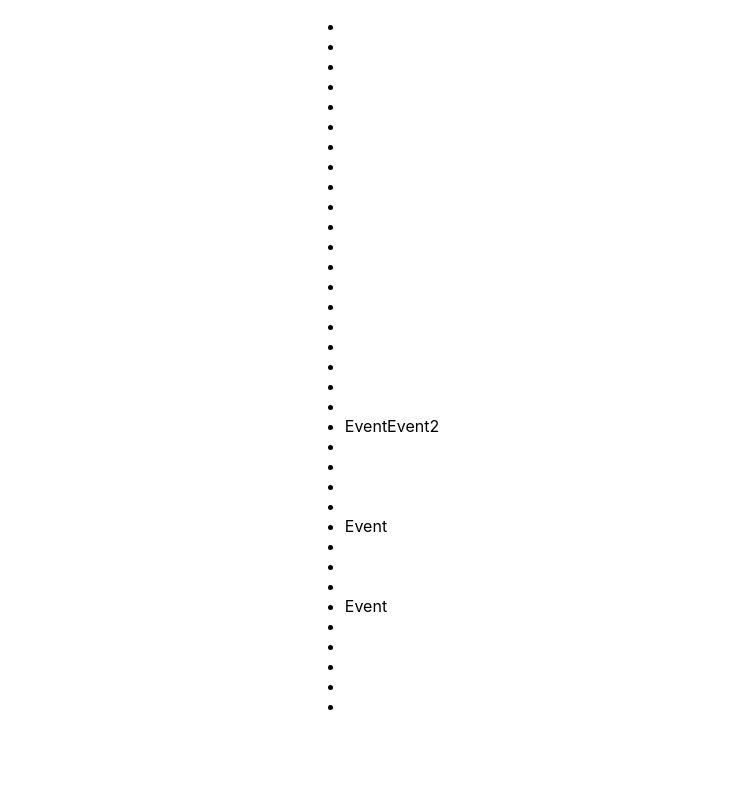
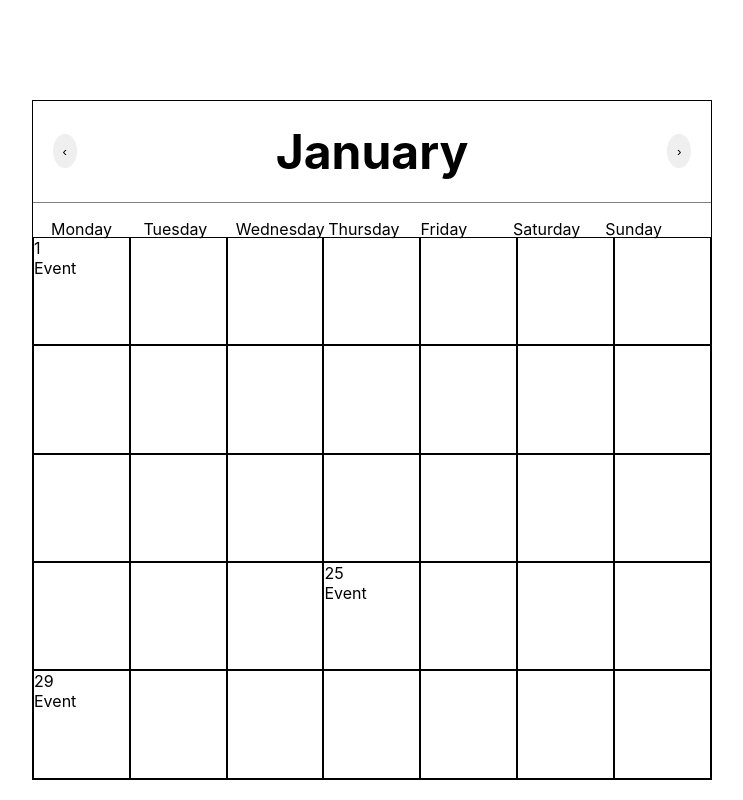
Before and after one commit to kelarcrisp/Calendar, a React (Create React App) app: page / in a window 1280 px wide. Shown: the whole page, without its empty margins (268-1011 px from the left). Built offline with nearby package versions, Linux system fonts and the light colour scheme.

Commit message:
added logic to show events on the correct days

```diff
--- a/src/App.js
+++ b/src/App.js
@@ -3,7 +3,7 @@ import logo from "./logo.svg";
 import "./App.css";
 import Calendar from "./calendar/Calendar";
 import { CalendarContext } from "./context/CalendarContext";
-import CalendarTwo from "./calendar/CalendarTwo";
+import CalendarTwo from "./calendar/CalendarTwo/CalendarTwo";
 function App() {
   return (
     <div className="App">
--- a/src/calendar/Calendar.js
+++ b/src/calendar/Calendar.js
@@ -17,9 +17,9 @@ const Calendar = () => {
   var firstDay = new Date(2019, 0, 1).toString().split(" ")[0];
   console.log(firstDay);
   const holderArray = Array(105).fill([]);
-  holderArray[20] = [{ name: "Event", desc: "event description" }];
-  holderArray[25] = [{ name: "Event", desc: "event description" }];
-  holderArray[29] = [{ name: "Event", desc: "event description" }];
+  holderArray[20] = [{ day: 20, name: "Event", desc: "event description" }];
+  holderArray[25] = [{ day: 25, name: "Event", desc: "event description" }];
+  holderArray[29] = [{ day: 29, name: "Event", desc: "event description" }];
   console.log(holderArray);
   useEffect(() => {
     //grab the data from api
--- a/src/calendar/CalendarTwo.js
+++ /dev/null
@@ -1,28 +0,0 @@
-import React from "react";
-
-const CalendarTwo = () => {
-  var date = new Date(),
-    y = date.getFullYear(),
-    m = date.getMonth();
-  //first day is where each 1st day fo the month should start on
-  var firstDay = new Date(2019, 0, 1).toString().split(" ")[0];
-  console.log(firstDay);
-  const holderArray = Array(105).fill([]);
-  holderArray[20] = [
-    { name: "Event", desc: "event description" },
-    { name: "Event2", desc: "event description2" }
-  ];
-  holderArray[25] = [{ name: "Event", desc: "event description" }];
-  holderArray[29] = [{ name: "Event", desc: "event description" }];
-
-  console.log(holderArray);
-  return (
-    <ul>
-      {holderArray.slice(0, 35).map((x, i) => {
-        return <li key={Math.random()}>{x.map(y => y.name)}</li>;
-      })}
-    </ul>
-  );
-};
-
-export default CalendarTwo;
--- /dev/null
+++ b/src/calendar/CalendarTwo/CalendarTwo.js
@@ -0,0 +1,72 @@
+import React, { useState } from "react";
+import classes from "./CalendarTwo.module.css";
+import { CalendarData } from "../../calendarData/CalendarData";
+const CalendarTwo = () => {
+  const [currentMonth, setCurrentMonth] = useState(0);
+  const [showEventDetails, setShowEventDetails] = useState(false);
+  const [evDetails, setEdetails] = useState({});
+
+  var date = new Date(),
+    y = date.getFullYear(),
+    m = date.getMonth();
+  //first day is where each 1st day fo the month should start on
+  var firstDay = new Date(2019, 0, 1).toString().split(" ")[0];
+  console.log(firstDay);
+  const holderArray = Array(106).fill([]);
+  holderArray[1] = [{ day: 1, name: "Event", desc: "event description" }];
+  holderArray[25] = [{ day: 25, name: "Event", desc: "event description" }];
+  holderArray[29] = [{ day: 29, name: "Event", desc: "event description" }];
+  holderArray[105] = [{ day: 105, name: "Event", desc: "event description" }];
+  // <ul>
+  //     {holderArray.slice(0, 35).map((x, i) => {
+  //         return <li key={Math.random()}>{x.map(y => y.name)}</li>;
+  //     })}
+  // </ul>
+  console.log(holderArray);
+  return (
+    <div className={classes.Container}>
+      <div className={classes.Header}>
+        <button
+          className={classes.LeftArrow}
+          onClick={() => setCurrentMonth(latest => latest - 35)}
+        >
+          &#8249;
+        </button>
+        <h5>{CalendarData.months[currentMonth]}</h5>
+        <button
+          className={classes.RightArrow}
+          onClick={() => setCurrentMonth(latest => latest + 35)}
+        >
+          &#8250;
+        </button>
+      </div>
+      <div className={classes.DayNames}>
+        <p>Monday</p>
+        <p>Tuesday</p>
+        <p>Wednesday</p>
+        <p>Thursday</p>
+        <p>Friday</p>
+        <p>Saturday</p>
+        <p>Sunday</p>
+      </div>
+      <div className={classes.DaysContainer}>
+        {holderArray.slice(currentMonth + 1, currentMonth + 36).map((x, i) => {
+          return (
+            <div className={classes.CurrentMonthDays}>
+              {x.map(y => {
+                return (
+                  <>
+                    <div>{y.day}</div>
+                    <div>{y.name}</div>
+                  </>
+                );
+              })}
+            </div>
+          );
+        })}
+      </div>
+    </div>
+  );
+};
+
+export default CalendarTwo;
--- /dev/null
+++ b/src/calendar/CalendarTwo/CalendarTwo.module.css
@@ -0,0 +1,70 @@
+.Container {
+  border: 1px solid black;
+  width: 680px;
+  height: 680px;
+  margin-top: 100px;
+  box-sizing: border-box;
+}
+.Header {
+  box-sizing: border-box;
+  display: flex;
+  justify-content: space-between;
+  align-items: center;
+  height: 15%;
+  padding: 0 1.25rem;
+  border-bottom: 0.5px solid gray;
+}
+h5 {
+  font-size: 3rem;
+}
+.LeftArrow {
+  border-radius: 50%;
+  border: none;
+  padding: 1.5%;
+}
+.RightArrow {
+  border-radius: 50%;
+  border: none;
+  padding: 1.5%;
+}
+
+.LeftArrow:focus,
+.RightArrow:focus {
+  outline: none;
+}
+.DayNames {
+  display: flex;
+  margin: 0;
+  padding: 0;
+  height: 5%;
+  margin-left: 18px;
+}
+.DayNames > p {
+  width: 14%;
+}
+.DaysContainer {
+  display: flex;
+  flex-wrap: wrap;
+  height: 80%;
+}
+.CurrentMonthDays {
+  width: 14.28%;
+  border: 1px solid black;
+  height: 20%;
+}
+
+.EventTag {
+  padding: 6px 0;
+  margin: 0;
+  list-style: none;
+  text-align: center;
+  cursor: pointer;
+}
+.EventTag::before {
+  content: "*";
+  color: blue;
+}
+
+.EventDetailsContainer {
+  position: relative;
+}
```
